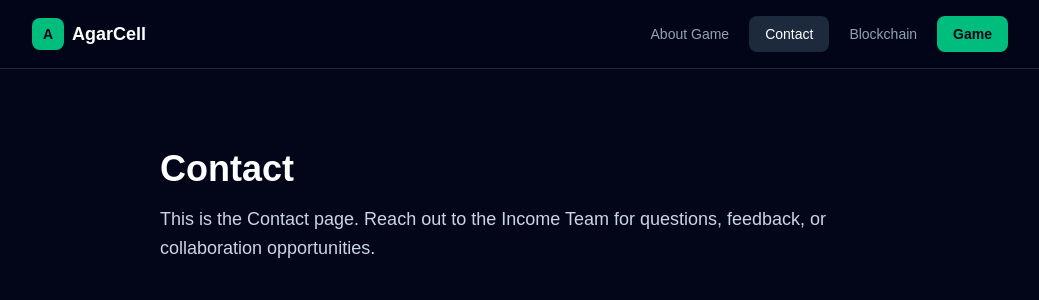
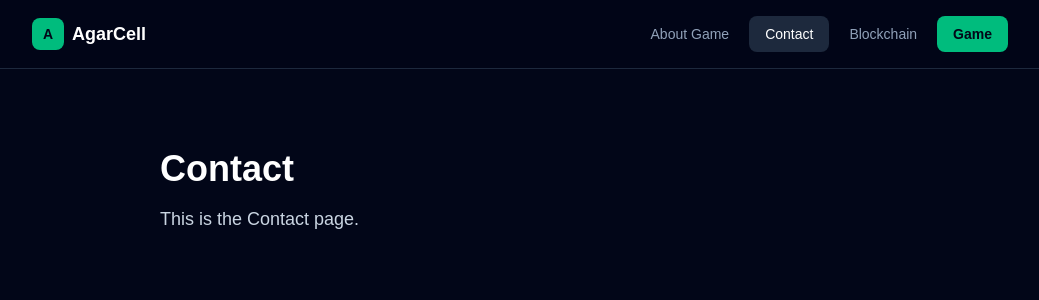
Before and after one commit to grzibovskis/agar-game, a Next.js app: page /contact in a window 1280 px wide. Shown: the top 300 px of the page, without its empty margins (120-1159 px from the left). Built offline with nearby package versions, Linux system fonts and the light colour scheme.

Commit message:
contact page updated

```diff
--- a/src/app/contact/page.js
+++ b/src/app/contact/page.js
@@ -11,8 +11,7 @@ export default function ContactPage() {
       <main className="mx-auto max-w-3xl px-6 py-20">
         <h1 className="mb-4 text-4xl font-bold">Contact</h1>
         <p className="text-lg text-slate-300 leading-relaxed">
-          This is the Contact page. Reach out to the Income Team for questions,
-          feedback, or collaboration opportunities.
+          This is the Contact page.
         </p>
       </main>
     </div>
```
